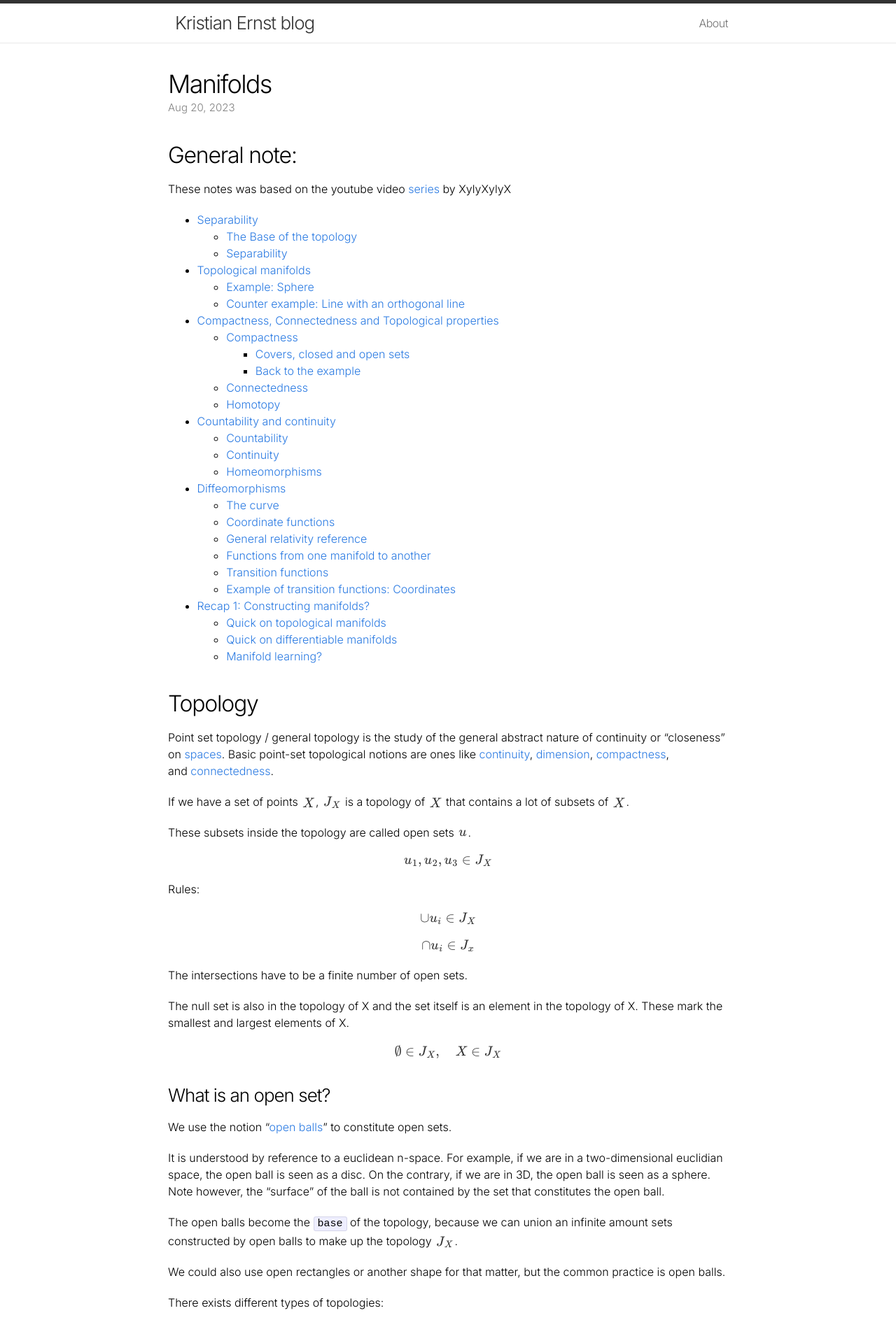
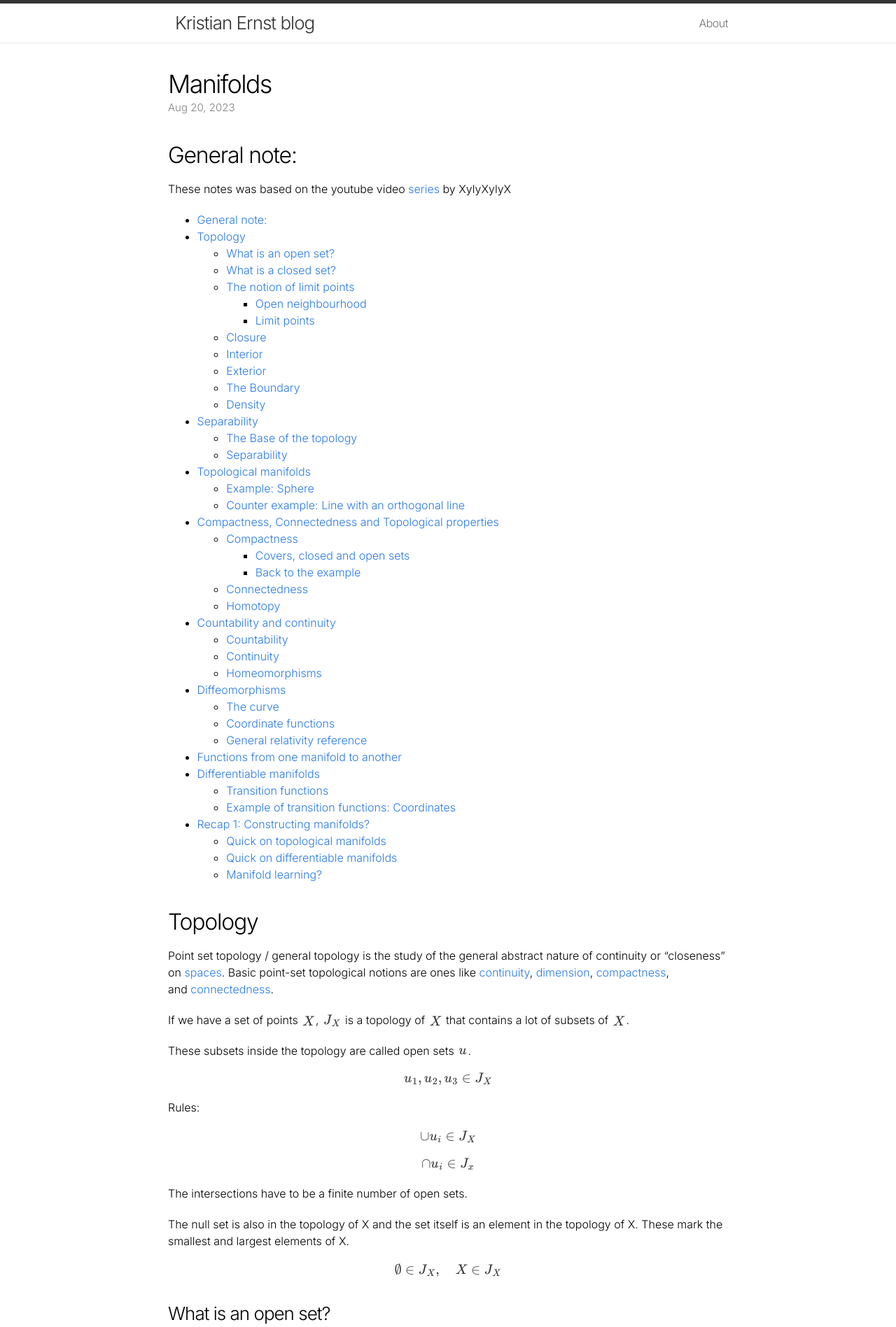
Before and after one commit to kristianernst/kristianernst.github.io, a Jekyll site: the page built from _posts/2023-08-20-manifolds.markdown, in a window 1280 px wide. Shown: the top 1897 px of the page at 70% size. Built offline with Jekyll 4.4.1, drawn with Linux system fonts in a browser that asks for light colours; formulas are drawn with MathJax 3.

Commit message:
updated math

```diff
--- a/_posts/2023-08-20-manifolds.markdown
+++ b/_posts/2023-08-20-manifolds.markdown
@@ -14,12 +14,24 @@
 
 
 
+- [General note:](#general-note)
+- [Topology](#topology)
+  - [What is an open set?](#what-is-an-open-set)
+  - [What is a closed set?](#what-is-a-closed-set)
+  - [The notion of limit points](#the-notion-of-limit-points)
+    - [Open neighbourhood](#open-neighbourhood)
+    - [Limit points](#limit-points)
+  - [Closure](#closure)
+  - [Interior](#interior)
+  - [Exterior](#exterior)
+  - [The Boundary](#the-boundary)
+  - [Density](#density)
 - [Separability](#separability)
   - [The Base of the topology](#the-base-of-the-topology)
   - [Separability](#separability-1)
 - [Topological manifolds](#topological-manifolds)
-    - [Example: Sphere](#example-sphere)
-    - [Counter example: Line with an orthogonal line](#counter-example-line-with-an-orthogonal-line)
+  - [Example: Sphere](#example-sphere)
+  - [Counter example: Line with an orthogonal line](#counter-example-line-with-an-orthogonal-line)
 - [Compactness, Connectedness and Topological properties](#compactness-connectedness-and-topological-properties)
   - [Compactness](#compactness)
     - [Covers, closed and open sets](#covers-closed-and-open-sets)
@@ -34,7 +46,8 @@
   - [The curve](#the-curve)
   - [Coordinate functions](#coordinate-functions)
   - [General relativity reference](#general-relativity-reference)
-  - [Functions from one manifold to another](#functions-from-one-manifold-to-another)
+- [Functions from one manifold to another](#functions-from-one-manifold-to-another)
+- [Differentiable manifolds](#differentiable-manifolds)
   - [Transition functions](#transition-functions)
   - [Example of transition functions: Coordinates](#example-of-transition-functions-coordinates)
 - [Recap 1: Constructing manifolds?](#recap-1-constructing-manifolds)
@@ -163,14 +176,14 @@
 
 <img src="/assets/manifold/Untitled.png" alt="Screenang" style="zoom: 33%;" />
 
-## Density
+### Density
 
 \\(S\\) is dense in \\(X\\), if every point in \\(X\\) (\\(P \in X\\))  is either also a point in \\(S\\) or a limit point of \\(S\\). Hence we can simplify it to say that \\(P \in \bar{S}\\) where \\(\bar{S}\\) is the closure of \\(S\\)
 
 
-# Separability
+## Separability
 
-## The Base of the topology
+### The Base of the topology
 
 We use a Line as examples:
 
@@ -183,7 +196,7 @@
 - closed interval topology: X is the set (-1, 1)
 	- base constituted of half open intervals: [-1, a) (b,1] where a > 0 and b < 0.
 
-## Separability
+### Separability
 
 \\(T_0\\) separability:
 
@@ -211,7 +224,7 @@
 \\(T_4 \Rightarrow T_3  \Rightarrow T_2  \Rightarrow T_1  \Rightarrow T_0\\)
 
 
-# Topological manifolds
+## Topological manifolds
 
 Definition:
 
@@ -318,7 +331,7 @@
 It is impossible to construct a homeomorphic relationship between these two topological spaces. It is possible to map from the higher dimensional space to the lower dimensional one, but not the other way around. Therefore \\(f^{-1}\\) is not onto and one to one (and is thus not invertible).
 
 
-# Compactness, Connectedness and Topological properties
+## Compactness, Connectedness and Topological properties
 
 <img src="/assets/manifold/Untitled-6515326.png" alt="555" style="zoom: 33%;" />
 
@@ -343,7 +356,7 @@
 - Compactness:
 - Connectedness:
 
-## Compactness
+### Compactness
 
 Definition: A subset \\(S\\) of a topological space \\(X\\) is compact if for every open cover, there exists a finite subcover of \\(S\\).
 
@@ -351,7 +364,7 @@
 
 First, let us ask about a subset. let the open set \\(A \subset (X, J_X)\\), is \\(A\\) compact?
 
-### Covers, closed and open sets
+#### Covers, closed and open sets
 
 An open cover of a subset \\(S\\) of \\(X\\) is a collection \\(\mathcal{C} = \{ U_\alpha \}\\) of open sets in \\(X\\) such that
 
@@ -370,7 +383,7 @@
 1. **Open Sets and Compactness**: Open sets don't contain their boundary points. When you try to cover an open set with smaller open sets (an open cover), you'll find that you can't pin down the boundary with a finite number of them. You'll always need "just one more" to get closer to the boundary, leading to an infinite subcover.
 2. **Closed Sets and Compactness**: Closed sets do contain their boundary points. When you cover a closed (and bounded) set with open sets, you can always find a finite subcover that includes the boundary. This makes the set compact, at least in Euclidean spaces.
 
-### Back to the example
+#### Back to the example
 
 The number of open sets we need to cover \\(A\\) is 1. Obviously we can cover \\(A\\) with \\(1, \dots, \infty\\)
 
@@ -385,7 +398,7 @@
 
 Contrary, the closed rectangle. By a similar fashion we can begin to cover the rectangle by an infinite amount of open sets. Here we get infinitely close to the border of the rectangle. However, by this token, we cannot reach the border and thus we need an additional cover to cover the rectangle. Because of this, there will exist a finite sub-cover for the open cover.
 
-## Connectedness
+### Connectedness
 
 Definition: A connected set is a set that cannot be partitioned into two non-empty subsets which are open in the relative topology induced on the set. Equivalently, it is a set which cannot be partitioned into two non-empty subsets such that each subset has no points in common with the set closure of the other.
 
@@ -415,7 +428,7 @@
 <img src="/assets/manifold/Untitled 3.png" alt="526" style="zoom: 33%;" />
 
 
-## Homotopy
+### Homotopy
 
 Definition: A continuous transformation from one function to another. A homotopy between functions \\(f\\) and \\(g\\) from a space \\(X\\) to a space \\(Y\\) is a continuous map \\(G\\) from \\(X \times [0,1] \rightarrow Y\\) such that \\(G(x,0)=f(x)\\) and \\(G(x,1)=g(x)\\) where \\(\times\\) denotes set pairing. another way of saying this is that a homotopy is a path in the mapping space \\(\operatorname{Map}(X,Y)\\) from the first function to the second. Two mathematical objects are said to be [homotopic](https://mathworld.wolfram.com/Homotopic.html) if one can be continuously deformed into the other.
 
@@ -434,13 +447,13 @@
 
 We do not have notions of shape, distance and other measurements.
 
-# Countability and continuity
+## Countability and continuity
 
 This relates very much to my previous notes on countability in set theory:
 
 [Countability](https://ernst-hub.github.io/math/2023/08/20/set_theory/)
 
-## Countability
+### Countability
 
 We have an open set in the topology \\(J\\)
 
@@ -488,7 +501,7 @@
 
 Ultimately, we are looking for coordinates we can do calculus on, we can take derivatives. We need these properties to be able to do this.
 
-## Continuity
+### Continuity
 
 We have a function between the domain and the range. In this case, the domains are not just sets, but topological spaces. In this sense, the domain is endowed with the topology and the range is enowed with the topology. This is what allows us to define continuity. Otherwise, if the sets were not endowed in a topology, it was simply a list of points from the domain corresponding to points in the range.
 
@@ -534,7 +547,7 @@
 
 When you are dealing with manifolds, you are dealing with continuous functions from one manifold to another. The topologies in the manifolds are not the weird topologies shown in the video, they are all much more like the Euclidian topology. They are robust to capture everything we need, they are continuous and we are not dealing with mapping from one weird topology to another.
 
-## Homeomorphisms
+### Homeomorphisms
 
 [Wolfram](https://mathworld.wolfram.com/Homeomorphism.html)
 
@@ -555,9 +568,9 @@
 The homeomorphism ensures that the properties are “carried over” from the domain to the range and vice versa.
 
 
-# Diffeomorphisms
+## Diffeomorphisms
 
-## The curve
+### The curve
 
 We define the curve as a mapping of \\(\lambda\\) to the differential manifold \\(X\\).
 
@@ -572,7 +585,7 @@
 
 Remember a chart is \\((U_i, \gamma_i)\\) (an open set / neighborhood around a point i and a continuous function mapping to the euclidean space.)
 
-## Coordinate functions
+### Coordinate functions
 
 If we have a chart \\((U, \gamma)\in \mathcal{A}\\), and a topological manifold: \\((X, \mathcal{T}_X, \mathcal{A})\\).
 
@@ -584,7 +597,7 @@
 
 \\(\gamma\\) is then the functions that collects these coordinate functions together and construct a higher dimensional euclidian space.
 
-## General relativity reference
+### General relativity reference
 
 <img src="/assets/manifold/Untitled 1-6515584.png" alt="12" style="zoom: 33%;" />
 
@@ -621,8 +634,8 @@
 💡 However, IF this is the case that \\(f\\) is all of these things (basically everything in a homeomorphism and differentiability) then the two spaces are `diffeomorphic`.
 
 > “Diffeomorphisms is the homeomorphisms for differentiable manifolds”
->
-> # Differentiable manifolds
+
+## Differentiable manifolds
 
 TS → TM → DM
 
@@ -650,7 +663,7 @@
 
 We need to understand transition functions, those transition functions are going to be maps to the different charts (when appropriate!).
 
-## Transition functions
+### Transition functions
 
 If we have an atlas \\(\mathcal{A} = \{ (U_1, \gamma_1), (U_2, \gamma_2), \dots \}\\) then we can look at the two open sets as \\(U_{1,2} = U_1 \cap U_2\\). \\(U_{1,2}\\) is a [simply connected](https://mathworld.wolfram.com/SimplyConnected.html) space and \\(\gamma\\)’s are homeomorphisms: 1-1, onto, continuous, the inverse is continuous. This means, they will preserve topological properties which means that the images keep these properties.
 
@@ -713,7 +726,7 @@
 
 This is the perferct differentiable manifold, however some loosen the criteria and says that it is a \\(C^k\\)-differentiable manifold for \\(k \geq 1\\).
 
-## Example of transition functions: Coordinates
+### Example of transition functions: Coordinates
 
 We go back to the sphere and we want to map it to \\(\mathbb{R}^2\\) with the usual topology.
 
@@ -724,9 +737,9 @@
 So it is clear that the composite function maps directly from the coordinate plane R2 to another coordinate plane R2.
 
 
-# Recap 1: Constructing manifolds?
+## Recap 1: Constructing manifolds?
 
-## Quick on topological manifolds
+### Quick on topological manifolds
 
 So a manifold is a topological space, which can be charted. These charts are part of an Atlas.
 
@@ -738,7 +751,7 @@
 
 the mapping from the manifold to the euclidean space. The \\(\gamma\\)’s must be homeomorphic.
 
-## Quick on differentiable manifolds
+### Quick on differentiable manifolds
 For a manifold to be differentiable, for any open set \\(U\\), we must be able to find a smooth transition function. \\(\gamma_i \circ \gamma_j^{-1} (\gamma_j(U_j))\\)
 
 We know from the fact \\(\gamma\\)’s are homeomorphic that they are continuous, therefore, the composition of the two functions \\(\gamma\\) are continuous, \\(\gamma_i \circ \gamma_j^{-1}\\) is also continuous.
@@ -749,7 +762,7 @@
 
 Differentiable manifolds are therefore \\(C^1\\) and beyond. If nothing is stated, we assume that the transition functions are \\(C^{\infty}\\).
 
-## Manifold learning?
+### Manifold learning?
 
 So for my purpose, I am interested in how manifolds are used in machine and deep learning.
 
--- a/_posts/2023-08-20-mle.markdown
+++ b/_posts/2023-08-20-mle.markdown
@@ -8,7 +8,7 @@
 mathjax: true
 ---
 
-# Maximum likelihood estimation
+## Maximum likelihood estimation
 
 MLE is about estimating the parameters of a statistical model given some observed data.
 
@@ -110,7 +110,7 @@
 Minimizing this KL divergence corresponds exactly to minimizing the cross- entropy between the distributions.
 
 
-💡 We can thus see maximum likelihood as an attempt to make the model distribution match the empirical distribution \\(\hat{p}_{data}\\). Ideally, we would like to match the true data generating distribution \\(p_{data}\\), but we have no direct access to this distribution.
+💡 We can thus see maximum likelihood as an attempt to make the model distribution match the empirical distribution $$\hat{p}_{data}$$. Ideally, we would like to match the true data generating distribution $$p_{data}$$, but we have no direct access to this distribution.
 
 
 
--- a/css/main.css
+++ b/css/main.css
@@ -434,10 +434,10 @@
 
 /* Common MathJax Styles */
 .MathJax_Display, .MathJax, .mjx-math {
-font-size: 1.2em;
+font-size: 1.1em;
 font-weight: 400;
 line-height: 1.5;
-letter-spacing: 0.2em;
+letter-spacing: 0.02em;
 color: #333;
 -webkit-font-smoothing: antialiased;
 -moz-osx-font-smoothing: grayscale;
```
